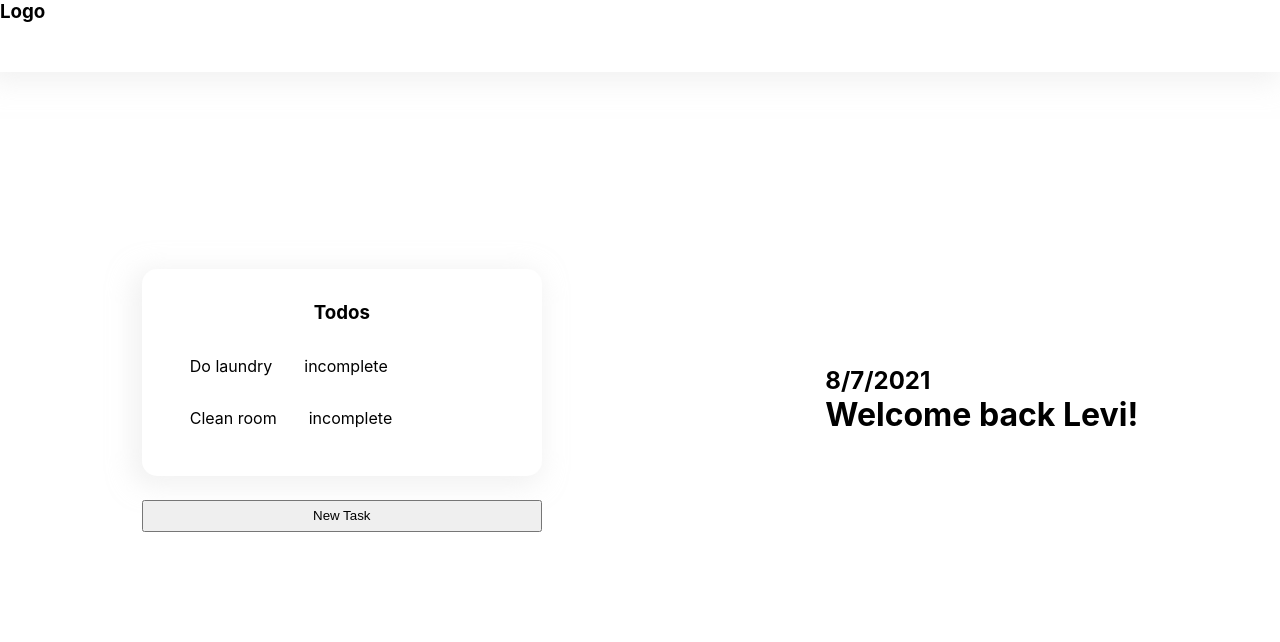
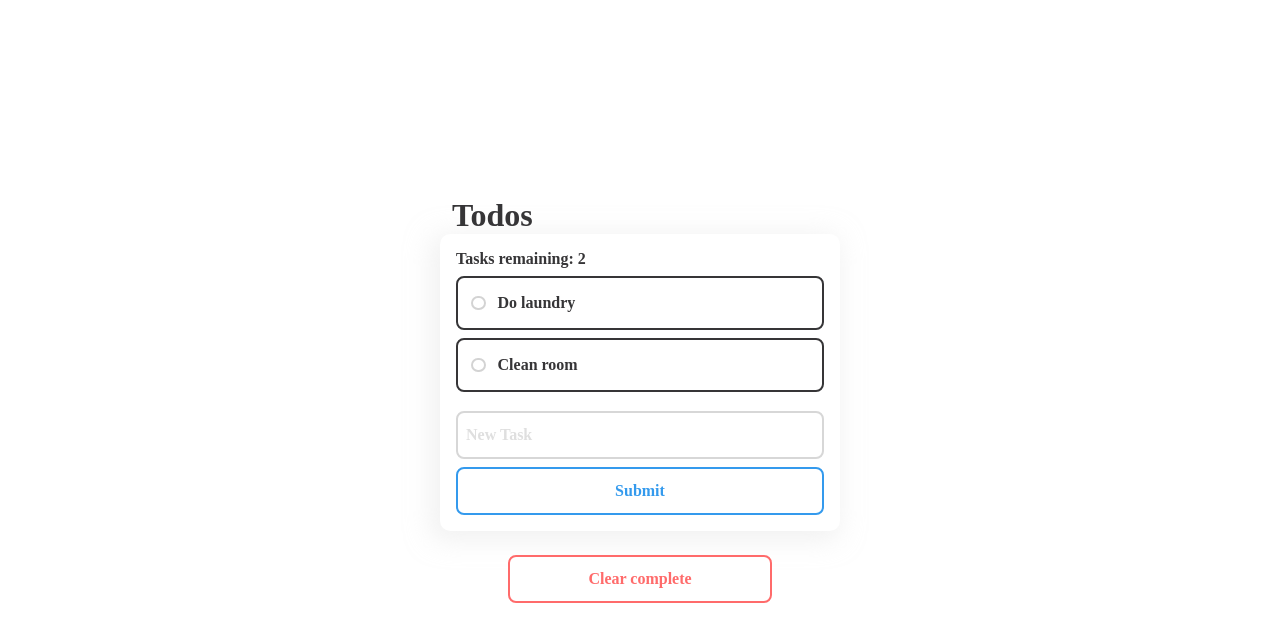
Before and after one commit to levi-zustiak/todo-list, a React (Create React App) app: page / in a window 1280 px wide. Shown: the top 642 px of the page. Built offline with nearby package versions, Linux system fonts and the light colour scheme.

Commit message:
Added full functionality and styles to the todo list.

```diff
--- a/package.json
+++ b/package.json
@@ -8,7 +8,7 @@
     "@testing-library/user-event": "^12.1.10",
     "react": "^17.0.2",
     "react-dom": "^17.0.2",
-    "react-scripts": "4.0.3",
+    "react-scripts": "^4.0.3",
     "web-vitals": "^1.0.1"
   },
   "scripts": {
--- a/src/App.css
+++ b/src/App.css
@@ -2,17 +2,29 @@
   margin: 0;
   padding: 0;
   box-sizing: border-box;
+  font-family: 'Gilroy';
+  color: var(--black);
 }
 
 :root {
   --shadow: -5px 5px 25px 5px rgba(230,230,230,0.5);
+  --blue: #349AED;
+  --red: #FF6B6B;
+  --black: #363537;
+  --green: #03C956;
+}
+
+h3 {
+  font-size: 32px;
 }
 
 .App {
-
+  display: flex;
+  justify-content: center;
 }
 
 .main {
+  max-width: 1440px;
   height: 100vh;
   width: 100vw;
   display: flex;
@@ -20,7 +32,12 @@
   align-items: center;
 }
 
-.header {
+.container {
+  max-width: 1440px;
+  width: 100vw;
+}
+
+.title {
   height: 4.5rem;
   width: 100vw;
   position: fixed;
@@ -30,34 +47,158 @@
 .todo-wrapper {
   display: flex;
   flex-direction: column;
-  gap: 1.5rem;
 }
 
 .todo-list {
   width: 400px;
-  border-radius: 15px;
+  border-radius: 10px;
   box-shadow: var(--shadow);
-  padding: 2rem;
+  padding: 1rem;
 }
 
 .todo-header {
-  text-align: center;
-  margin-bottom: 1rem;
+  padding-left: .75rem;
+  z-index: 1;
 }
 
-.task-button {
-  height: 2rem;
+.count {
+  margin-bottom: .5rem;
+}
+
+.todos-container {
+  max-height: 40vh;
+  overflow-y: auto;
+}
+
+::-webkit-scrollbar {
+  display: none;
+}
+
+button {
+  border-style: none;
+}
+
+.todo-form {
+  display: flex;
+  flex-direction: column;
+  margin-top: .66rem;
 }
 
 .todo {
   width: 100%;
   display: flex;
   align-items: center;
+  padding: 1rem 0;
+  border: 2px solid var(--black);
+  border-radius: 8px;
+  margin-bottom: .5rem;
 }
 
-.todo p {
-  padding: 1rem;
+.todo label {
+  font-weight: bold;
+  cursor: pointer;
+  position: relative;
+  display: flex;
+  align-items: center;
 }
+
+input[type=checkbox] {
+  opacity: 0;
+}
+
+.checkbox + label::before {
+  content: '';
+  display: inline-block;
+  width: .66rem;
+  height: .66rem;
+  border: 2px solid lightgray;
+  margin-right: .75rem;
+  border-radius: 100%;
+  transform-origin: center center;
+  transition: .3s;
+  transition-timing-function: cubic-bezier(0.57, 1.9, 0, 1.52);
+}
+
+.checkbox + label::after {
+  position: absolute;
+  left: 2.5px;
+  content: url('imgs/check.svg');
+  transition: .3s;
+  /* transition-delay: .15s; */
+}
+
+.checkbox:not(:checked) + label:after {
+  opacity: 0;
+}
+
+.checkbox:checked + label:before {
+  transform: scale(1.25);
+  background-color: var(--green);
+  border-color: var(--green);
+}
+
+ .checkbox:checked + label:after {
+  opacity: 100%;
+}
+
+::placeholder {
+  color: #DFDFDF;
+}
+
+.todo-form input {
+  border-style: solid;
+  border-color: #D7D7D7;
+  border-width: 2px;
+  height: 3rem;
+  border-radius: 8px;
+  margin-bottom: .5rem;
+  outline: none;
+  transition: .25s;
+  padding-left: .5rem;
+  font-size: 1rem;
+  font-weight: bold;
+}
+
+.todo-form input:focus {
+  border: 2px solid var(--black);
+  border-radius: 8px;
+}
+
+.todo-form button {
+  height: 3rem;
+  border-radius: 8px;
+  font-size: 1rem;
+  font-weight: bold;
+  background-color: white;
+  border: 2px solid var(--blue);
+  color: var(--blue);
+  transition: .5s;
+}
+
+.todo-form button:hover {
+  background-color: var(--blue);
+  color: white;
+}
+
+.clear-button {
+  height: 3rem;
+  width: 66%;
+  background-color: white;
+  border: 2px solid var(--red);
+  color: var(--red);
+  border-radius: 8px;
+  font-size: 16px;
+  font-weight: bold;
+  transition: .5s;
+  position: relative;
+  margin: 1.5rem auto 0 auto;
+}
+
+.clear-button:hover {
+  color: white;
+  background-color: var(--red);
+}
+
 
 .greeting {
 }
--- a/src/App.js
+++ b/src/App.js
@@ -1,23 +1,43 @@
 import './App.css';
-import React, { useState, useEffect } from 'react';
-import Header from './Components/Header.js';
+import React, { useState } from 'react';
 import TodoList from './Components/TodoList.js';
-import Greeting from './Components/Greeting.js';
 
 
 function App() {
-  const [todos, setTodos] = useState([{text: "Do laundry", complete: false}, {text: "Clean room", complete: false}]);
+  const [todos, setTodos] = useState([{id: 1, text: "Do laundry", complete: false}, {id: 2, text: "Clean room", complete: false}]);
 
-  const newTodo = (item) => {
+  const addTask = (userInput) => {
+    setTodos([
+      ...todos,
+      {
+        id: todos.length + 1,
+        text: userInput,
+        completed: false,
+      }
+    ]);
+  }
 
+  const handleToggle = (id) => {
+    let mapped = todos.map(task => {
+      return task.id === Number(id) ? { ...task, complete: !task.complete } : { ...task }});
+    setTodos(mapped);
+  }
+
+  const handleDelete = () => {
+    let filtered = todos.filter(todo => {
+      return !todo.complete})
+    setTodos(filtered)
   }
 
   return (
     <div className="App">
-      <Header />
       <div className="main">
-        <TodoList todos={todos} newTodo={newTodo} />
-        <Greeting />
+        <TodoList
+          todos={todos}
+          addTask={addTask}
+          handleToggle={handleToggle}
+          handleDelete={handleDelete}
+        />
       </div>
     </div>
   );
--- a/src/Components/Greeting.js
+++ /dev/null
@@ -1,13 +0,0 @@
-import React from 'react';
-
-export default function Greeting() {
-  const date = new Date().toLocaleDateString();
-  const name = "Levi";
-
-  return (
-    <div className="greeting">
-      <h2>{date}</h2>
-      <h1>Welcome back {name}!</h1>
-    </div>
-  )
-}
--- a/src/Components/Todo.js
+++ b/src/Components/Todo.js
@@ -1,11 +1,15 @@
 import React from 'react';
 
-export default function Todo(props) {
+export default function Todo({ todo, handleToggle }) {
+
+  const handleClick = (e) => {
+    handleToggle(e.currentTarget.id)
+  }
 
   return (
-    <div className="todo">
-      <p>{props.todo.text}</p>
-      <p>{props.todo.complete ? 'complete' : 'incomplete'}</p>
+    <div id={todo.id} className="todo" onClick={handleClick}>
+      <input type="checkbox" className="checkbox" id={todo.id} checked={todo.complete}/>
+      <label htmlFor={todo.id}>{todo.text}</label>
     </div>
   )
 }
--- /dev/null
+++ b/src/Components/TodoForm.js
@@ -0,0 +1,23 @@
+import React, { useState } from 'react';
+
+export default function TodoForm({ addTask, handleToggle }) {
+  const [userInput, setUserInput] = useState('');
+
+  const handleChange = (e) => {
+    setUserInput(e.currentTarget.value)
+  }
+
+  const handleSubmit = (e) => {
+    e.preventDefault();
+    if (userInput === '') alert('please enter a task');
+    else addTask(userInput);
+     setUserInput('');
+  }
+
+  return (
+    <form className="todo-form" onSubmit={handleSubmit}>
+      <input value={userInput} type="text" placeholder="New Task" onChange={handleChange} />
+      <button>Submit</button>
+    </form>
+  )
+}
--- a/src/Components/TodoList.js
+++ b/src/Components/TodoList.js
@@ -1,26 +1,28 @@
 import React from 'react';
 import Todo from './Todo.js';
+import TodoForm from './TodoForm.js';
 
-export default function TodoList(props) {
-  const handleClick = () => {
-    props.newTodo(
-      alert('clicked')
-    )
-  }
+export default function TodoList({ todos, addTask, handleToggle, handleDelete }) {
 
   return (
     <div className="todo-wrapper">
+    <h3 className="todo-header">Todos</h3>
       <div className="todo-list">
-        <h3 className="todo-header">Todos</h3>
-        {props.todos.map((todo, index) => {
-          return (
-            <div key={index}>
-              <Todo todo={todo} />
-            </div>
-          )
-        })}
+          <h4 className="count">Tasks remaining: {todos.length} </h4>
+        <div className="todos-container">
+          {todos.map(todo => {
+            return (
+              <Todo
+                key={todo.id}
+                todo={todo}
+                handleToggle={handleToggle}
+              />
+            )
+          })}
+        </div>
+        <TodoForm addTask={addTask}/>
       </div>
-      <button className="task-button" onClick={handleClick}>New Task</button>
+      <button className="clear-button" onClick={handleDelete}>Clear complete</button>
     </div>
   )
 }
--- a/src/index.js
+++ b/src/index.js
@@ -2,7 +2,6 @@ import React from 'react';
 import ReactDOM from 'react-dom';
 import './index.css';
 import App from './App';
-import reportWebVitals from './reportWebVitals';
 
 ReactDOM.render(
   <React.StrictMode>
@@ -10,8 +9,3 @@ ReactDOM.render(
   </React.StrictMode>,
   document.getElementById('root')
 );
-
-// If you want to start measuring performance in your app, pass a function
-// to log results (for example: reportWebVitals(console.log))
-// or send to an analytics endpoint. Learn more: https://bit.ly/CRA-vitals
-reportWebVitals();
```
Also changed, not shown: src/imgs/check.svg (added), 1 other file (tests, documents, lock files or other folders).
